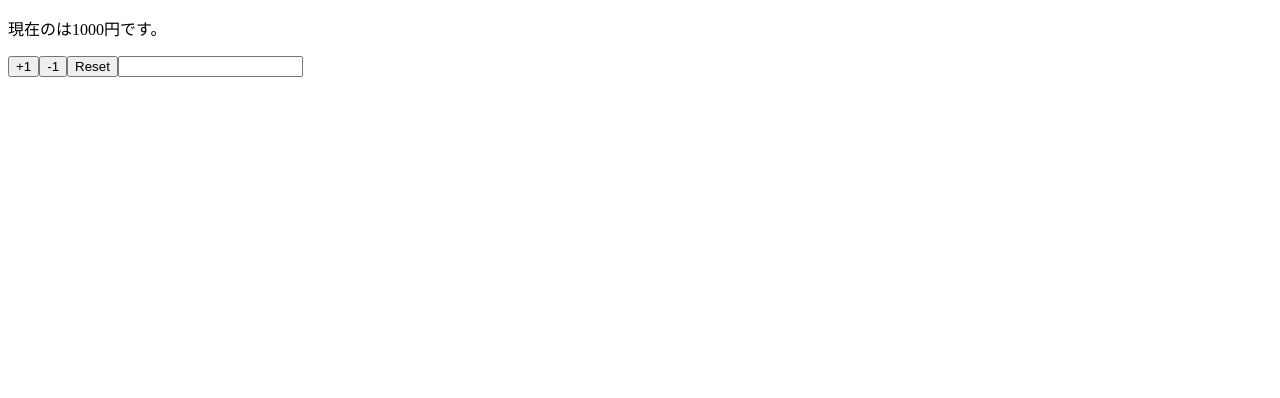
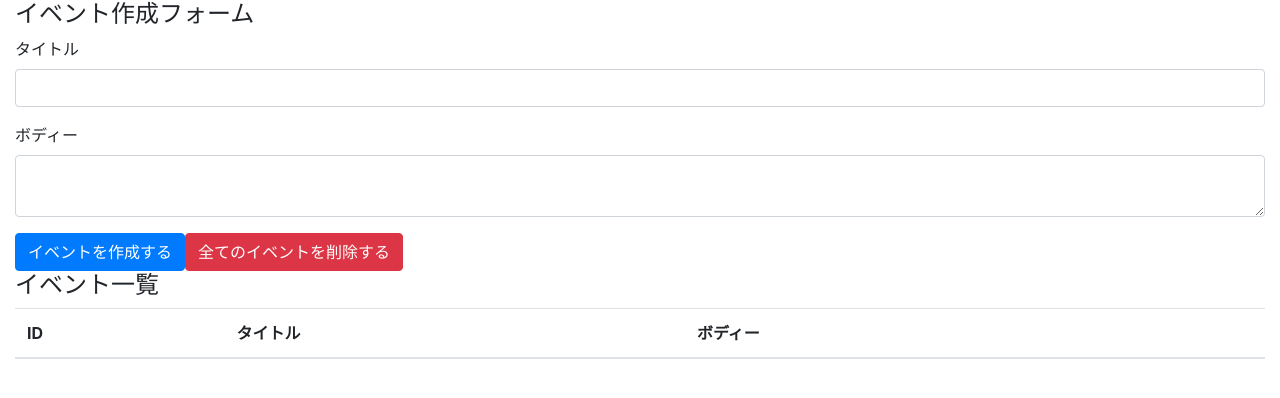
Before and after one commit to Shota-mancity/react-hooks-101, a React (Create React App) app: page / in a window 1280 px wide. Shown: the top 398 px of the page. Built offline with nearby package versions, Linux system fonts and the light colour scheme.

Commit message:
create event form and event table with bootstrap

```diff
--- a/src/components/App.js
+++ b/src/components/App.js
@@ -1,42 +1,45 @@
 import React, {useEffect, useState } from "react";
 
-const App = props => {
-  const [state, setState] = useState(props);
-  const reset=()=>setState(props)
-  const {name, price}=state
+import 'bootstrap/dist/css/bootstrap.min.css';
 
-  useEffect(()=>{
-    console.log("useEffect is invoked")
-  })
-  useEffect(()=>{
-    console.log("This is like componentDidMount")
-  }, [])
-  useEffect(()=>{
-    console.log("This callback is for name only")
-  }, [name])
-
-  const renderPeriod=()=>{
-    console.log("renderPeriod renders period")
-    return "。"
-  }
+const App = () => {
 
   return (
     <>
-      <p>
-        現在の{name}は{price}円です{renderPeriod()}
-      </p>
-      <button onClick={() => setState({...state, price:price + 1})}>+1</button>
-      <button onClick={() => setState({...state, price:price - 1})}>-1</button>
-      <button onClick={reset}>Reset</button>
-      <input value={name} onChange={e => setState({...state, name: e.target.value})} />
+    <div className="container-fluid">
+      <h4>イベント作成フォーム</h4>
+      <form>
+        <div className="form-group">
+          <label htmlFor="formEventTitle">タイトル</label>
+          <input className="form-control" id="formEventTitle"/>
+        </div>
+
+        <div className="form-group">
+          <label htmlFor="formEventBody">ボディー</label>
+          <textarea className="form-control" id="formEventBody"/>
+        </div>
+
+        <button className="btn btn-primary">イベントを作成する</button>
+        <button className="btn btn-danger">全てのイベントを削除する</button>
+      </form>
+
+      <h4>イベント一覧</h4>
+      <table className="table table-hover">
+        <thead>
+          <tr>
+            <th>ID</th>
+            <th>タイトル</th>
+            <th>ボディー</th>
+            <th></th>
+          </tr>
+        </thead>
+        <tbody>
+
+        </tbody>
+      </table>
+    </div>
     </>
   );
 };
 
-// 初期値が外部から与えられると仮定
-App.defaultProps = {
-  name: "",
-  price: 1000
-};
-
 export default App;
```
